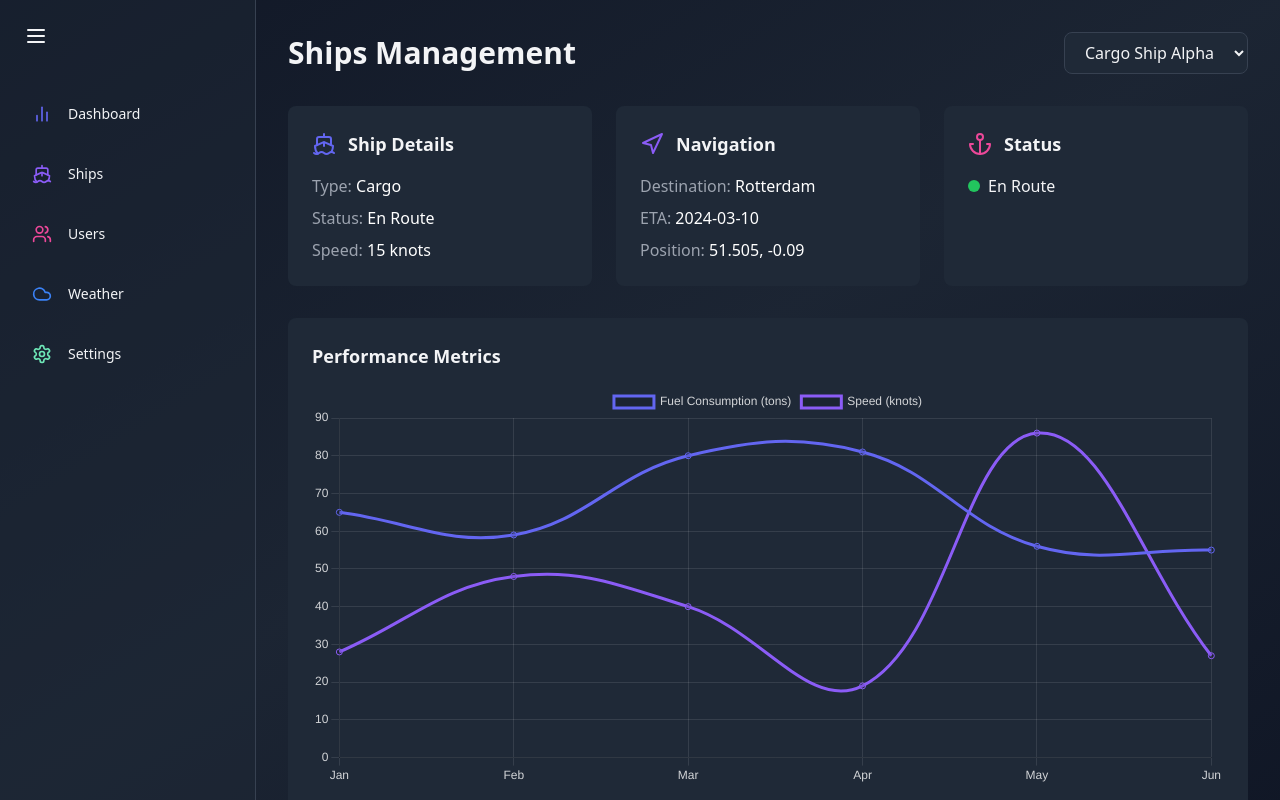
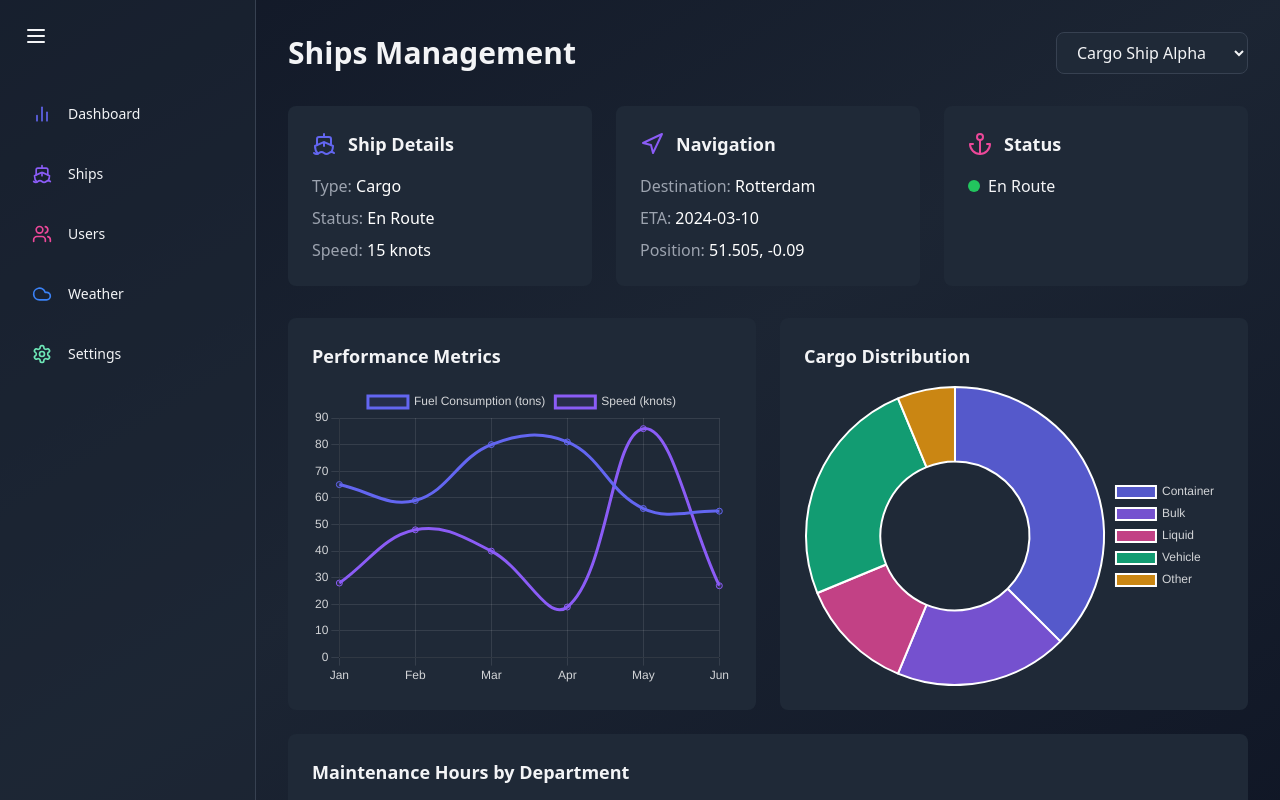
Before and after one commit to ShaYri12/ships-admin-dashboard, a React (Vite) app: page /ships in a window 1280 px wide. Built offline with nearby package versions, Linux system fonts and the light colour scheme.

Commit message:
dropdown working

```diff
--- a/src/pages/ShipsPage.jsx
+++ b/src/pages/ShipsPage.jsx
@@ -1,11 +1,13 @@
 import React, { useState } from "react";
-import { Line } from "react-chartjs-2";
+import { Line, Bar, Doughnut } from "react-chartjs-2";
 import {
   Chart as ChartJS,
   CategoryScale,
   LinearScale,
   PointElement,
   LineElement,
+  BarElement,
+  ArcElement,
   Title,
   Tooltip,
   Legend,
@@ -18,6 +20,8 @@ ChartJS.register(
   LinearScale,
   PointElement,
   LineElement,
+  BarElement,
+  ArcElement,
   Title,
   Tooltip,
   Legend
@@ -44,22 +48,226 @@ const MOCK_SHIPS = [
           label: "Fuel Consumption (tons)",
           data: [65, 59, 80, 81, 56, 55],
           borderColor: "#6366f1",
+          backgroundColor: "rgba(99, 102, 241, 0.1)",
           tension: 0.4,
         },
         {
           label: "Speed (knots)",
           data: [28, 48, 40, 19, 86, 27],
           borderColor: "#8B5CF6",
+          backgroundColor: "rgba(139, 92, 246, 0.1)",
           tension: 0.4,
         },
       ],
     },
+    cargoData: {
+      labels: ["Container", "Bulk", "Liquid", "Vehicle", "Other"],
+      datasets: [
+        {
+          data: [300, 150, 100, 200, 50],
+          backgroundColor: [
+            "rgba(99, 102, 241, 0.8)",
+            "rgba(139, 92, 246, 0.8)",
+            "rgba(236, 72, 153, 0.8)",
+            "rgba(16, 185, 129, 0.8)",
+            "rgba(245, 158, 11, 0.8)",
+          ],
+        },
+      ],
+    },
+    maintenanceData: {
+      labels: [
+        "Engine",
+        "Hull",
+        "Electronics",
+        "Safety",
+        "Navigation",
+        "Other",
+      ],
+      datasets: [
+        {
+          label: "Maintenance Hours",
+          data: [24, 12, 8, 16, 10, 6],
+          backgroundColor: "rgba(99, 102, 241, 0.8)",
+        },
+      ],
+    },
   },
-  // Add more mock ships here
+  {
+    id: 2,
+    name: "Tanker Beta",
+    type: "Oil Tanker",
+    status: "Docked",
+    speed: 0,
+    destination: "Hamburg",
+    eta: "2024-03-15",
+    position: {
+      latitude: 48.8566,
+      longitude: 2.3522,
+    },
+    performanceData: {
+      labels: ["Jan", "Feb", "Mar", "Apr", "May", "Jun"],
+      datasets: [
+        {
+          label: "Fuel Consumption (tons)",
+          data: [45, 52, 48, 58, 50, 48],
+          borderColor: "#6366f1",
+          backgroundColor: "rgba(99, 102, 241, 0.1)",
+          tension: 0.4,
+        },
+        {
+          label: "Speed (knots)",
+          data: [22, 25, 23, 20, 24, 21],
+          borderColor: "#8B5CF6",
+          backgroundColor: "rgba(139, 92, 246, 0.1)",
+          tension: 0.4,
+        },
+      ],
+    },
+    cargoData: {
+      labels: ["Crude Oil", "Refined Oil", "Chemicals", "Empty"],
+      datasets: [
+        {
+          data: [450, 200, 150, 100],
+          backgroundColor: [
+            "rgba(99, 102, 241, 0.8)",
+            "rgba(139, 92, 246, 0.8)",
+            "rgba(236, 72, 153, 0.8)",
+            "rgba(16, 185, 129, 0.8)",
+          ],
+        },
+      ],
+    },
+    maintenanceData: {
+      labels: [
+        "Engine",
+        "Hull",
+        "Electronics",
+        "Safety",
+        "Navigation",
+        "Other",
+      ],
+      datasets: [
+        {
+          label: "Maintenance Hours",
+          data: [30, 15, 10, 20, 12, 8],
+          backgroundColor: "rgba(139, 92, 246, 0.8)",
+        },
+      ],
+    },
+  },
+  {
+    id: 3,
+    name: "Container Gamma",
+    type: "Container Ship",
+    status: "En Route",
+    speed: 18,
+    destination: "Singapore",
+    eta: "2024-03-20",
+    position: {
+      latitude: 1.3521,
+      longitude: 103.8198,
+    },
+    performanceData: {
+      labels: ["Jan", "Feb", "Mar", "Apr", "May", "Jun"],
+      datasets: [
+        {
+          label: "Fuel Consumption (tons)",
+          data: [75, 70, 72, 68, 73, 71],
+          borderColor: "#6366f1",
+          backgroundColor: "rgba(99, 102, 241, 0.1)",
+          tension: 0.4,
+        },
+        {
+          label: "Speed (knots)",
+          data: [30, 32, 31, 29, 33, 30],
+          borderColor: "#8B5CF6",
+          backgroundColor: "rgba(139, 92, 246, 0.1)",
+          tension: 0.4,
+        },
+      ],
+    },
+    cargoData: {
+      labels: ["Electronics", "Textiles", "Machinery", "Food", "Other"],
+      datasets: [
+        {
+          data: [400, 300, 250, 200, 150],
+          backgroundColor: [
+            "rgba(99, 102, 241, 0.8)",
+            "rgba(139, 92, 246, 0.8)",
+            "rgba(236, 72, 153, 0.8)",
+            "rgba(16, 185, 129, 0.8)",
+            "rgba(245, 158, 11, 0.8)",
+          ],
+        },
+      ],
+    },
+    maintenanceData: {
+      labels: [
+        "Engine",
+        "Hull",
+        "Electronics",
+        "Safety",
+        "Navigation",
+        "Other",
+      ],
+      datasets: [
+        {
+          label: "Maintenance Hours",
+          data: [28, 14, 12, 18, 15, 10],
+          backgroundColor: "rgba(236, 72, 153, 0.8)",
+        },
+      ],
+    },
+  },
 ];
 
 const ShipsPage = () => {
   const [selectedShip, setSelectedShip] = useState(MOCK_SHIPS[0]);
+
+  const chartOptions = {
+    responsive: true,
+    maintainAspectRatio: false,
+    scales: {
+      y: {
+        beginAtZero: true,
+        grid: {
+          color: "rgba(255, 255, 255, 0.1)",
+        },
+        ticks: {
+          color: "rgba(255, 255, 255, 0.8)",
+        },
+      },
+      x: {
+        grid: {
+          color: "rgba(255, 255, 255, 0.1)",
+        },
+        ticks: {
+          color: "rgba(255, 255, 255, 0.8)",
+        },
+      },
+    },
+    plugins: {
+      legend: {
+        labels: {
+          color: "rgba(255, 255, 255, 0.8)",
+        },
+      },
+    },
+  };
+
+  const doughnutOptions = {
+    responsive: true,
+    maintainAspectRatio: false,
+    plugins: {
+      legend: {
+        position: "right",
+        labels: {
+          color: "rgba(255, 255, 255, 0.8)",
+        },
+      },
+    },
+  };
 
   return (
     <div className="p-8">
@@ -151,43 +359,38 @@ const ShipsPage = () => {
           </div>
         </div>
 
-        {/* Performance Graphs */}
+        {/* Performance Charts */}
+        <div className="grid grid-cols-1 lg:grid-cols-2 gap-6 mb-6">
+          {/* Performance Metrics */}
+          <div className="bg-gray-800 rounded-lg p-6">
+            <h3 className="text-lg font-semibold mb-4">Performance Metrics</h3>
+            <div className="h-[300px]">
+              <Line
+                data={selectedShip.performanceData}
+                options={chartOptions}
+              />
+            </div>
+          </div>
+
+          {/* Cargo Distribution */}
+          <div className="bg-gray-800 rounded-lg p-6">
+            <h3 className="text-lg font-semibold mb-4">Cargo Distribution</h3>
+            <div className="h-[300px]">
+              <Doughnut
+                data={selectedShip.cargoData}
+                options={doughnutOptions}
+              />
+            </div>
+          </div>
+        </div>
+
+        {/* Maintenance Chart */}
         <div className="bg-gray-800 rounded-lg p-6">
-          <h3 className="text-lg font-semibold mb-4">Performance Metrics</h3>
-          <div className="h-[400px]">
-            <Line
-              data={selectedShip.performanceData}
-              options={{
-                responsive: true,
-                maintainAspectRatio: false,
-                scales: {
-                  y: {
-                    beginAtZero: true,
-                    grid: {
-                      color: "rgba(255, 255, 255, 0.1)",
-                    },
-                    ticks: {
-                      color: "rgba(255, 255, 255, 0.8)",
-                    },
-                  },
-                  x: {
-                    grid: {
-                      color: "rgba(255, 255, 255, 0.1)",
-                    },
-                    ticks: {
-                      color: "rgba(255, 255, 255, 0.8)",
-                    },
-                  },
-                },
-                plugins: {
-                  legend: {
-                    labels: {
-                      color: "rgba(255, 255, 255, 0.8)",
-                    },
-                  },
-                },
-              }}
-            />
+          <h3 className="text-lg font-semibold mb-4">
+            Maintenance Hours by Department
+          </h3>
+          <div className="h-[300px]">
+            <Bar data={selectedShip.maintenanceData} options={chartOptions} />
           </div>
         </div>
       </div>
```
